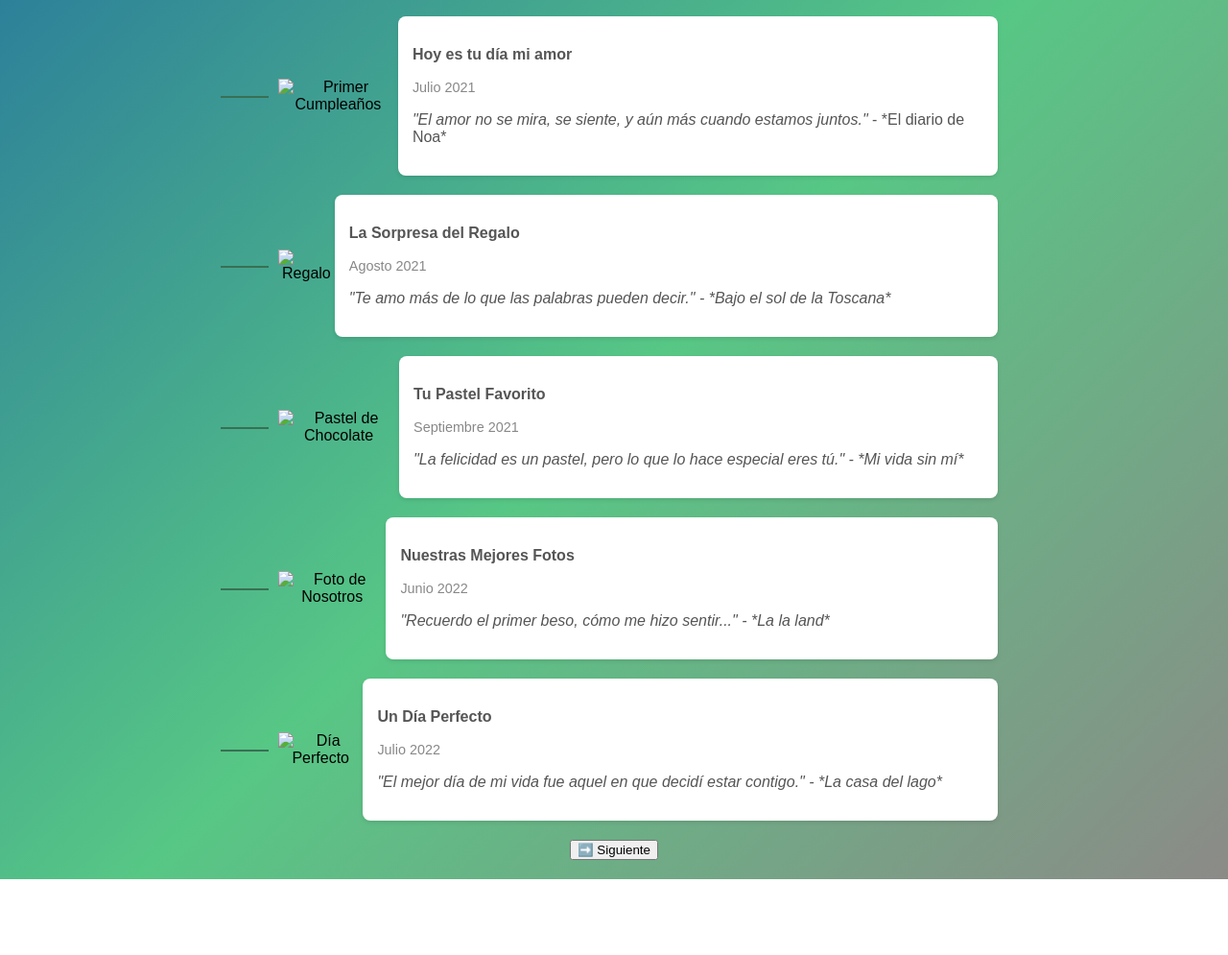
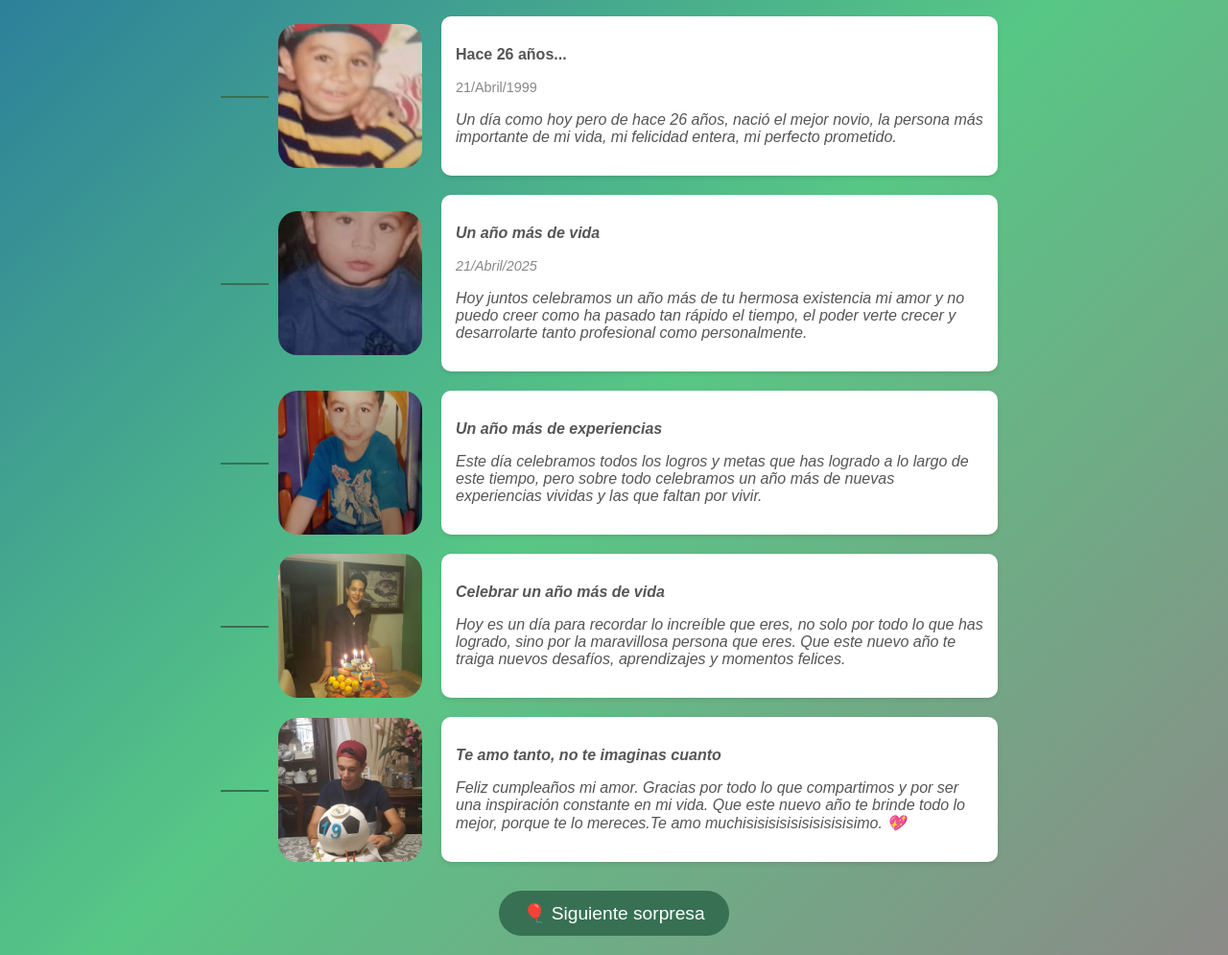
Before and after one commit to Montse1708/Gift, a plain HTML site: page html/timeline.html in a window 1280 px wide. Shown: the part 82-1077 px from the top of the page at 96% size. Before the commit the page ends 998 px from the top, so only its background shows below. Drawn offline with Linux system fonts and the light colour scheme.

Commit message:
Add timeline

```diff
--- a/css/timeline.css
+++ b/css/timeline.css
@@ -6,7 +6,6 @@ body {
   padding: 0;
   text-align: center;
   min-height: 100vh;
-    background: #2A7B9B;
   background: linear-gradient(135deg, rgba(42, 123, 155, 1) 0%, rgba(87, 199, 133, 1) 50%, rgba(140, 138, 135, 1) 100%);
 }
 
@@ -30,9 +29,10 @@ body {
 
 .event {
   display: flex;
-    align-items: center;
+  align-items: stretch; /* ajusta altura entre hijos */
   margin: 20px 0;
   position: relative;
+  flex-wrap: wrap; /* para responsive */
 }
 
 .event .dot {
@@ -51,14 +51,35 @@ body {
   z-index: 1;
 }
 
+.film-frame {
+  flex: 0 0 150px; /* Puedes ajustar el tamaño según lo que necesites */
+  max-width: 150px;
+  margin-right: 20px;
+  overflow: hidden;
+  display: flex;
+  align-items: center;
+  justify-content: center;
+}
+
+.film-photo,
+.event-img {
+  height: 150px; /* Altura fija */
+  width: 100%; /* Ancho adaptado al contenedor */
+  display: block;
+  object-fit: cover; /* Asegura que la imagen se recorte y ajuste proporcionalmente */
+  border-radius: 20px;
+  display: block;
+  object-fit: cover;
+}
+
 .event-content {
-    padding-left: 40px;
+  flex: 1;
   background-color: white;
-    border-radius: 8px;
+  border-radius: 10px;
   box-shadow: 0 2px 4px rgba(0, 0, 0, 0.1);
   padding: 15px;
-    width: 100%;
   text-align: left;
+  min-width: 200px;
 }
 
 .event-title {
@@ -87,3 +108,70 @@ body {
   background-color: #387054;
   z-index: 0;
 }
+
+/* Estilo del contenedor del botón */
+.next-button-container {
+  display: flex;
+  justify-content: center;
+  margin-top: 30px; /* Espacio superior para separar el botón del contenido */
+}
+
+/* Estilo del botón */
+.next-button {
+  background-color: #387054; /* Fondo verde */
+  color: white; /* Texto blanco */
+  font-size: 1.2rem; /* Tamaño del texto */
+  padding: 12px 25px; /* Espaciado interno para el botón */
+  border: none; /* Elimina bordes */
+  border-radius: 25px; /* Bordes redondeados */
+  cursor: pointer; /* Cambia el cursor cuando pasas el mouse sobre el botón */
+  transition: background-color 0.3s ease, transform 0.2s ease; /* Transiciones suaves para los efectos */
+}
+
+/* Efecto al pasar el mouse sobre el botón */
+.next-button:hover {
+  background-color: #2c5f3f; /* Fondo más oscuro */
+  transform: translateY(-3px); /* Eleva ligeramente el botón */
+}
+
+/* Efecto al hacer clic en el botón */
+.next-button:active {
+  transform: translateY(2px); /* Baja ligeramente el botón */
+}
+
+
+/* Responsive */
+@media (max-width: 768px) {
+  .event {
+    flex-direction: column;
+    align-items: flex-start;
+    padding-left: 0;
+  }
+
+  .film-frame {
+    margin-right: 0;
+    margin-bottom: 10px;
+    width: 100%;
+    max-width: none;
+    align-items: center;
+  }
+
+  .film-photo,
+  .event-img {
+    width: 100%;
+    height: auto;
+  }
+
+  .event-content {
+    width: 100%;
+  }
+
+  .timeline {
+    padding-left: 0;
+  }
+
+  .event:before,
+  .event .dot {
+    display: none;
+  }
+}
--- a/html/timeline.html
+++ b/html/timeline.html
@@ -15,65 +15,62 @@
       <div class="event">
         <div class="film-frame">
           <div class="film-photo">
-            <img src="assets/primer-cumple.jpg" alt="Primer Cumpleaños" class="event-img">
+            <img src="/assets/15.png" alt="Primer Cumpleaños" class="event-img">
           </div>
         </div>
         <div class="event-content">
-          <p class="event-title">Hoy es tu día mi amor</p>
-          <p><small>Julio 2021</small></p>
-          <p><i>"El amor no se mira, se siente, y aún más cuando estamos juntos."</i> - *El diario de Noa*</p>
+          <p class="event-title">Hace 26 años...</p>
+          <p><small>21/Abril/1999</small></p>
+          <p><i>Un día como hoy pero de hace 26 años, nació el mejor novio, la persona más importante de mi vida, mi felicidad entera, mi perfecto prometido.</p>
         </div>
       </div>
 
       <div class="event">
         <div class="film-frame">
           <div class="film-photo">
-            <img src="assets/sorpresa-regalo.jpg" alt="Regalo" class="event-img">
+            <img src="/assets/16.jpg" alt="Regalo" class="event-img">
           </div>
         </div>
         <div class="event-content">
-          <p class="event-title">La Sorpresa del Regalo</p>
-          <p><small>Agosto 2021</small></p>
-          <p><i>"Te amo más de lo que las palabras pueden decir." - *Bajo el sol de la Toscana*</i></p>
+          <p class="event-title">Un año más de vida</p>
+          <p><small>21/Abril/2025</small></p>
+          <p><i>Hoy juntos celebramos un año más de tu hermosa existencia mi amor y no puedo creer como ha pasado tan rápido el tiempo, el poder verte crecer y desarrolarte tanto profesional como personalmente.</i></p>
         </div>
       </div>
 
       <div class="event">
         <div class="film-frame">
           <div class="film-photo">
-            <img src="assets/pastel-chocolate.jpg" alt="Pastel de Chocolate" class="event-img">
+            <img src="/assets/18.jpg" alt="Pastel de Chocolate" class="event-img">
           </div>
         </div>
         <div class="event-content">
-          <p class="event-title">Tu Pastel Favorito</p>
-          <p><small>Septiembre 2021</small></p>
-          <p><i>"La felicidad es un pastel, pero lo que lo hace especial eres tú." - *Mi vida sin mí*</i></p>
+          <p class="event-title">Un año más de experiencias</p>
+          <p><i>Este día celebramos todos los logros y metas que has logrado a lo largo de este tiempo, pero sobre todo celebramos un año más de nuevas experiencias vividas y las que faltan por vivir.</i></p>
         </div>
       </div>
 
       <div class="event">
         <div class="film-frame">
           <div class="film-photo">
-            <img src="assets/foto-fotos.jpg" alt="Foto de Nosotros" class="event-img">
+            <img src="/assets/22.jpg" alt="Foto de Nosotros" class="event-img">
           </div>
         </div>
         <div class="event-content">
-          <p class="event-title">Nuestras Mejores Fotos</p>
-          <p><small>Junio 2022</small></p>
-          <p><i>"Recuerdo el primer beso, cómo me hizo sentir..." - *La la land*</i></p>
+          <p class="event-title">Celebrar un año más de vida</p>
+          <p><i>Hoy es un día para recordar lo increíble que eres, no solo por todo lo que has logrado, sino por la maravillosa persona que eres. Que este nuevo año te traiga nuevos desafíos, aprendizajes y momentos felices.</i></p>
         </div>
       </div>
 
       <div class="event">
         <div class="film-frame">
           <div class="film-photo">
-            <img src="assets/dia-perfecto.jpg" alt="Día Perfecto" class="event-img">
+            <img src="/assets/23.jpg" alt="Día Perfecto" class="event-img">
           </div>
         </div>
         <div class="event-content">
-          <p class="event-title">Un Día Perfecto</p>
-          <p><small>Julio 2022</small></p>
-          <p><i>"El mejor día de mi vida fue aquel en que decidí estar contigo." - *La casa del lago*</i></p>
+          <p class="event-title">Te amo tanto, no te imaginas cuanto</p>
+          <p><i>Feliz cumpleaños mi amor. Gracias por todo lo que compartimos y por ser una inspiración constante en mi vida. Que este nuevo año te brinde todo lo mejor, porque te lo mereces.Te amo muchisisisisisisisisisisimo. 💖</i></p>
         </div>
       </div>
 
@@ -81,7 +78,7 @@
 
     <!-- Botón para la siguiente sección -->
     <div class="next-button-container">
-      <button class="next-button" onclick="window.location.href='letter.html'">➡️ Siguiente</button>
+      <button class="next-button" onclick="window.location.href='letter.html'">🎈 Siguiente sorpresa</button>
     </div>
   </div>
 
```
Also changed, not shown: assets/ (2).jpg (renamed from assets/FB_IMG_1587417146639.jpg), assets/ (3).jpg (renamed from assets/IMG-20200420-WA0009.jpg), assets/ (4).jpg (renamed from assets/IMG-20200420-WA0006.jpg), assets/.jpg (renamed from assets/20200420_213739.jpg), assets/15.png (renamed from assets/20200420_162850.png), assets/16.jpg (renamed from assets/Screenshot_20200419-211702_WhatsApp.jpg), assets/17.jpg (renamed from assets/20200420_160407.jpg), assets/18.jpg (renamed from assets/IMG-20200420-WA0003.jpg), assets/19.jpg (renamed from assets/IMG-20200420-WA0000.jpg), assets/20.jpg (renamed from assets/20200420_160545.jpg), assets/22.jpg (renamed from assets/20190421_231024_1.jpg), assets/23.jpg (added), assets/25.jpg (renamed from assets/IMG-20191216-WA0030.jpg), assets/26.jpeg (renamed from assets/received_1695436130547840.jpeg). Lines whose indentation alone changed are shown as unchanged.
